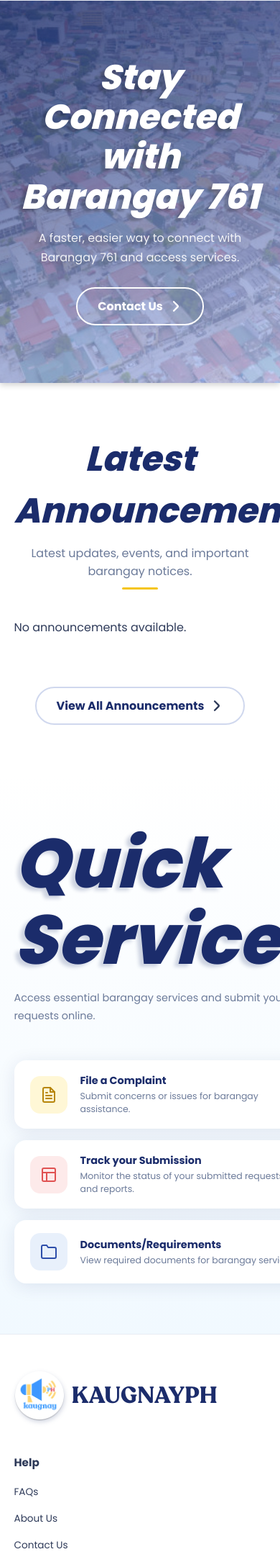
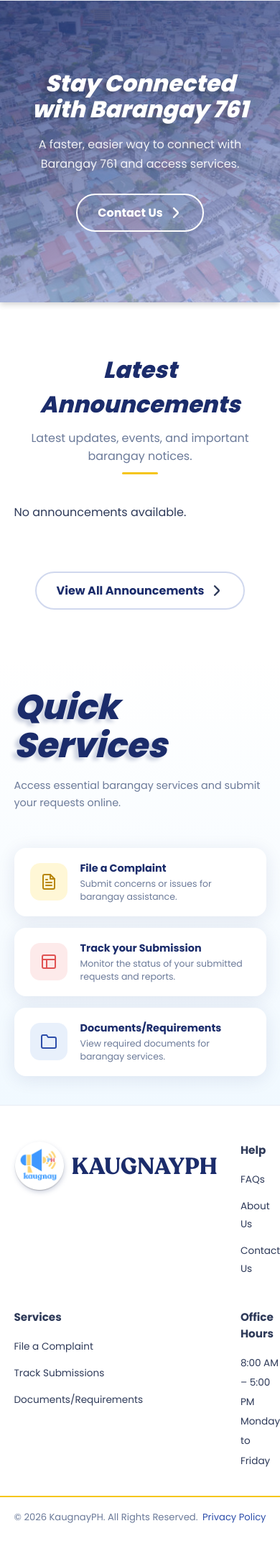
Before and after one commit to floresjuliah/kaugnayph, a Django app: page / in a window 390 px wide; the page is wider, and only the part inside the window is pictured. Shown: the part 70-2240 px from the top of that part at 72% size. After the commit the page ends 2186 px from the top of that part, so only its background shows below. Run offline with Django 5.2, Linux system fonts and the light colour scheme; data that the repository does not hold is empty.

Commit message:
minor ui refinements for resident side

```diff
--- a/static/css/style.css
+++ b/static/css/style.css
@@ -1855,13 +1882,42 @@ footer ul li a:hover {
   body.landing-page .nav-links {
     display: none;
   }
-}
-
-@media (max-width: 500px) {
-  .footer-main {
-    grid-template-columns: 1fr;
+
+  .section-title {
+    font-size: 2rem;
   }
-}
+
+  .services-left h2 {
+    font-size: 3rem;
+  }
+
+  .services {
+    padding: 40px 5%;
+  }
+
+  .hero {
+    padding: 60px 24px;
+    text-align: center;
+  }
+
+  .hero-content {
+    width: 100%;
+    max-width: 100%;
+    padding: 0 12px;
+    margin: 0 auto;
+    text-align: center;
+  }
+
+  .hero h1 {
+    font-size: 2rem;
+    text-align: center;
+  }
+
+  .hero p {
+    text-align: center;
+  }
+}
+
 .ann-card-body {
   display: flex;
   justify-content: space-between;
--- a/templates/auth/login.html
+++ b/templates/auth/login.html
@@ -44,7 +44,7 @@
 
       {% if messages %}
         {% for message in messages %}
-          <div class="form-notice">
+          <div class="form-notice form-notice--{{ message.tags }}">
             <p>{{ message }}</p>
           </div>
         {% endfor %}
```
Also changed, not shown: other parts of static/css/style.css (+32 -4 lines).
